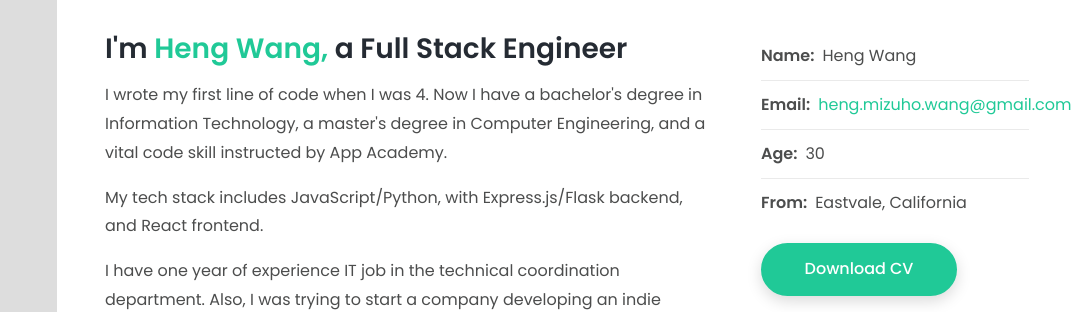
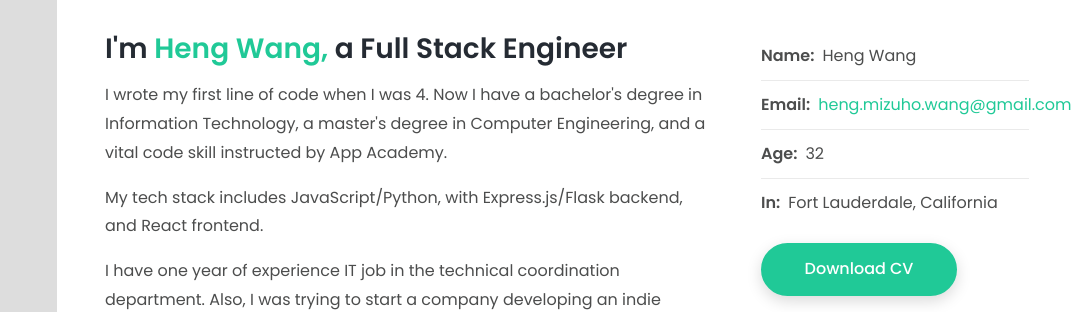
Before and after one commit to zerotume/zerotume.github.io, a plain HTML site: page index.html in a window 1280 px wide. Shown: the part 1060-1372 px from the top of the page, without its empty margins (203-1280 px from the left). Drawn offline with Linux system fonts and the light colour scheme.

Commit message:
changing age and location

```diff
--- a/index.html
+++ b/index.html
@@ -138,8 +138,8 @@
               <ul class="list-style-2">
                 <li class=""><span class="fw-600 me-2">Name:</span>Heng Wang</li>
                 <li class=""><span class="fw-600 me-2">Email:</span><a href="mailto:heng.mizuho.wang@gmail.com">heng.mizuho.wang@gmail.com</a></li>
-                <li class=""><span class="fw-600 me-2">Age:</span>30</li>
-                <li class="border-0"><span class="fw-600 me-2">From:</span>Eastvale, California</li>
+                <li class=""><span class="fw-600 me-2">Age:</span>32</li>
+                <li class="border-0"><span class="fw-600 me-2">In:</span>Fort Lauderdale, California</li>
               </ul>
               <a href="Heng_Wang_CV.pdf" class="btn btn-primary rounded-pill" target="_blank">Download CV</a> </div>
           </div>
```
